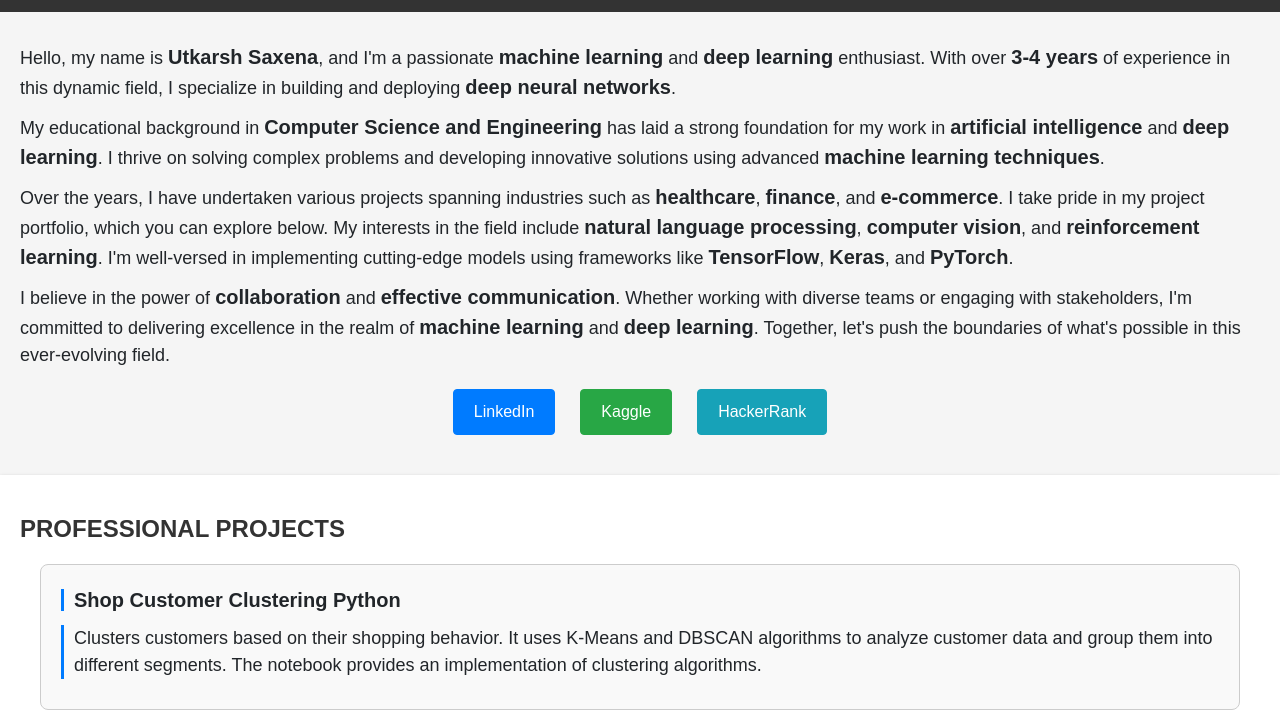
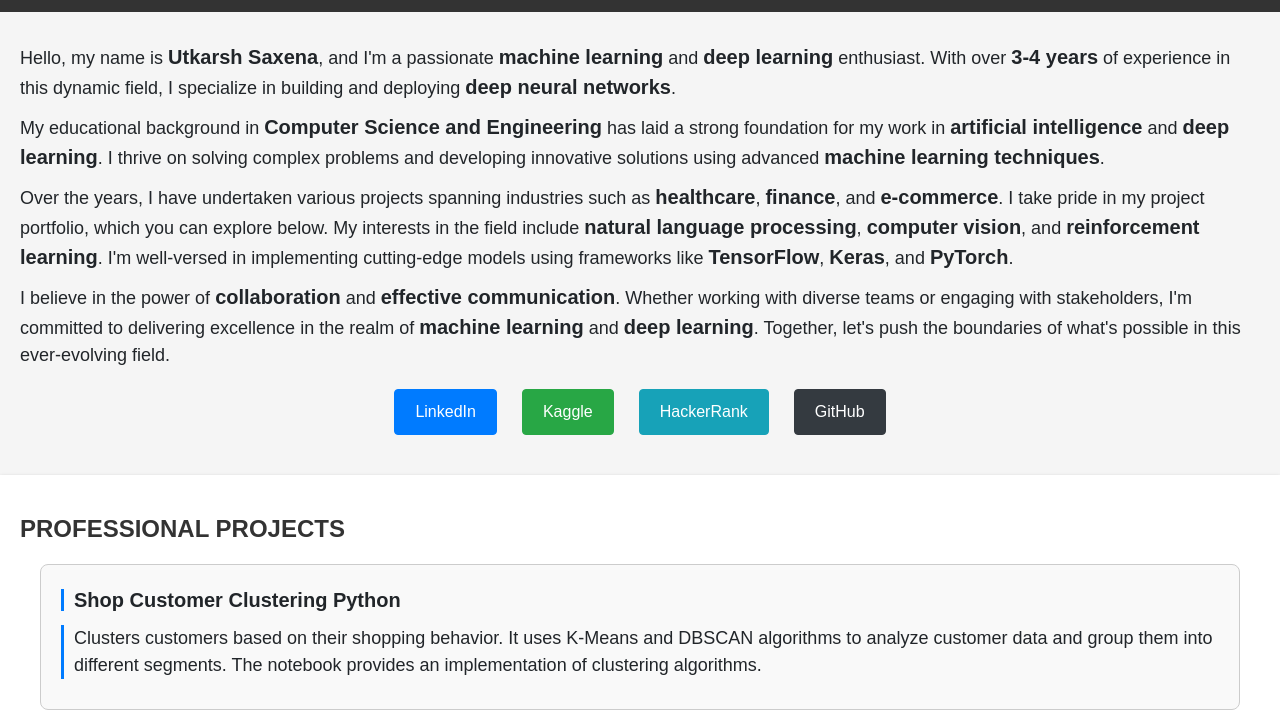
Before and after one commit to DeepNets-US/AlgoExecutor, a plain HTML site: page About Me/about_me.html in a window 1280 px wide. Shown: the part 101-813 px from the top of the page. Drawn offline with nearby package versions, Linux system fonts and the light colour scheme.

Commit message:
Added GitHub Button

```diff
--- a/About Me/about_me.html
+++ b/About Me/about_me.html
@@ -54,6 +54,7 @@
                     class="btn btn-primary">LinkedIn</a>
                 <a href="https://www.kaggle.com/utkarshsaxenadn" target="_blank" class="btn btn-success">Kaggle</a>
                 <a href="https://www.hackerrank.com/deepnets722" target="_blank" class="btn btn-info">HackerRank</a>
+                <a href="https://github.com/DeepNets-US" target="_blank" class="btn btn-dark">GitHub</a>
             </p>
         </div>
     </section>
```
